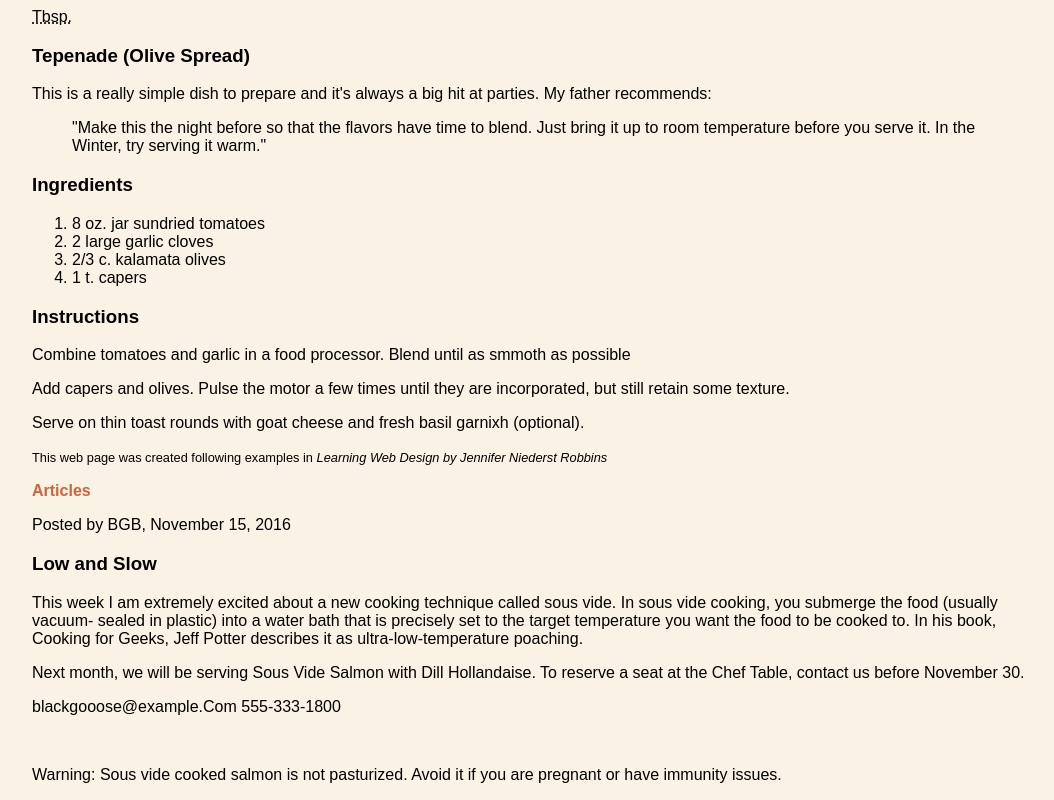
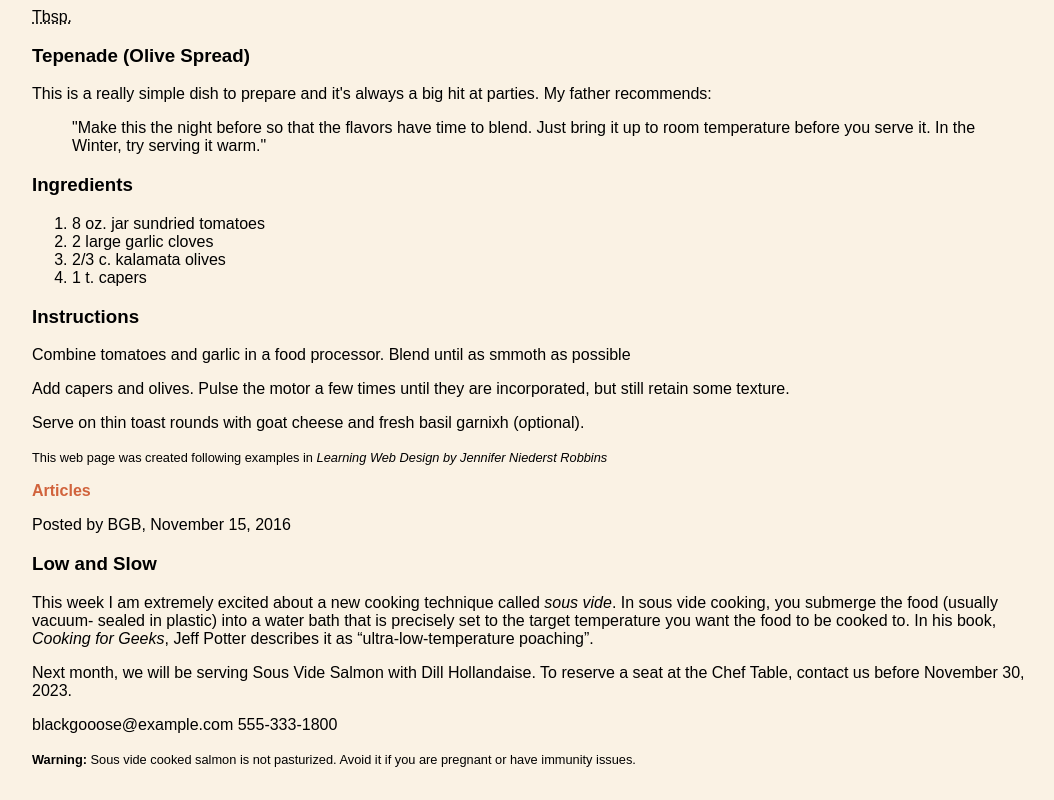
Before and after one commit to goodbat/learning-web-design, a plain HTML site: page index.html in a window 1280 px wide. Shown: the part 567-1367 px from the top of the page, without its empty margins (96-1150 px from the left). Drawn offline with Linux system fonts and the light colour scheme.

Commit message:
Added more HTML code for exercise 5-2.

```diff
--- a/index.html
+++ b/index.html
@@ -109,20 +109,20 @@
             </header>
             <h3>Low and Slow</h3>
             <p>This week I am extremely excited about a new cooking technique called
-            sous vide. In sous vide cooking, you submerge the food (usually vacuum-
+            <dfn>sous vide</dfn>. In sous vide cooking, you submerge the food (usually vacuum-
             sealed in plastic) into a water bath that is precisely set to the target
-            temperature you want the food to be cooked to. In his book, Cooking for
-            Geeks, Jeff Potter describes it as ultra-low-temperature poaching.
+            temperature you want the food to be cooked to. In his book, <cite>Cooking for
+            Geeks</cite>, Jeff Potter describes it as <q>ultra-low-temperature poaching</q>.
             </p>
             <p>Next month, we will be serving Sous Vide Salmon with Dill Hollandaise.
-            To reserve a seat at the Chef Table, contact us before November 30.
+            To reserve a seat at the Chef Table, contact us before
+            <time datetime="2023-11-30"></time>November 30, 2023.
             </p>
-            <p>blackgooose@example.Com
+            <p>blackgooose@example.com
             555-333-1800
             </p>
-            <br>
-            <p>Warning: Sous vide cooked salmon is not pasturized. Avoid it if you are
-            pregnant or have immunity issues.
+            <p><small><b>Warning:</b> Sous vide cooked salmon is not pasturized. Avoid it if you are
+            pregnant or have immunity issues.</small>
             </p>
         </article>
     </body>
```
